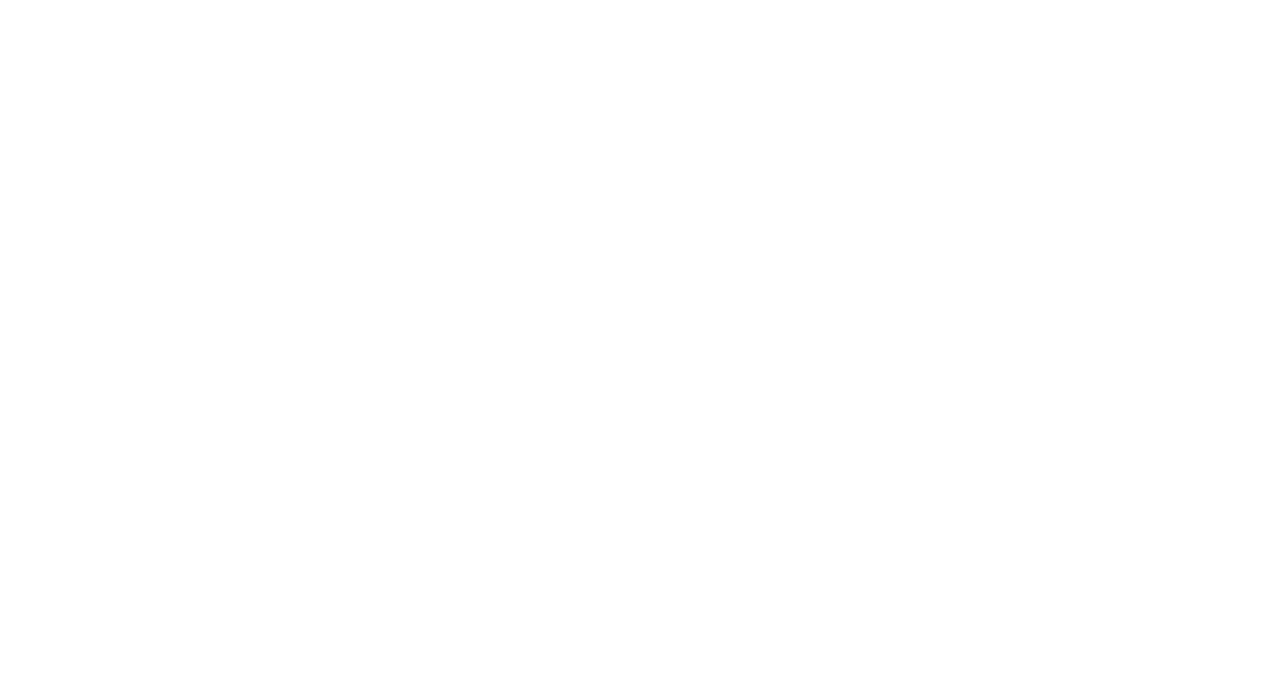
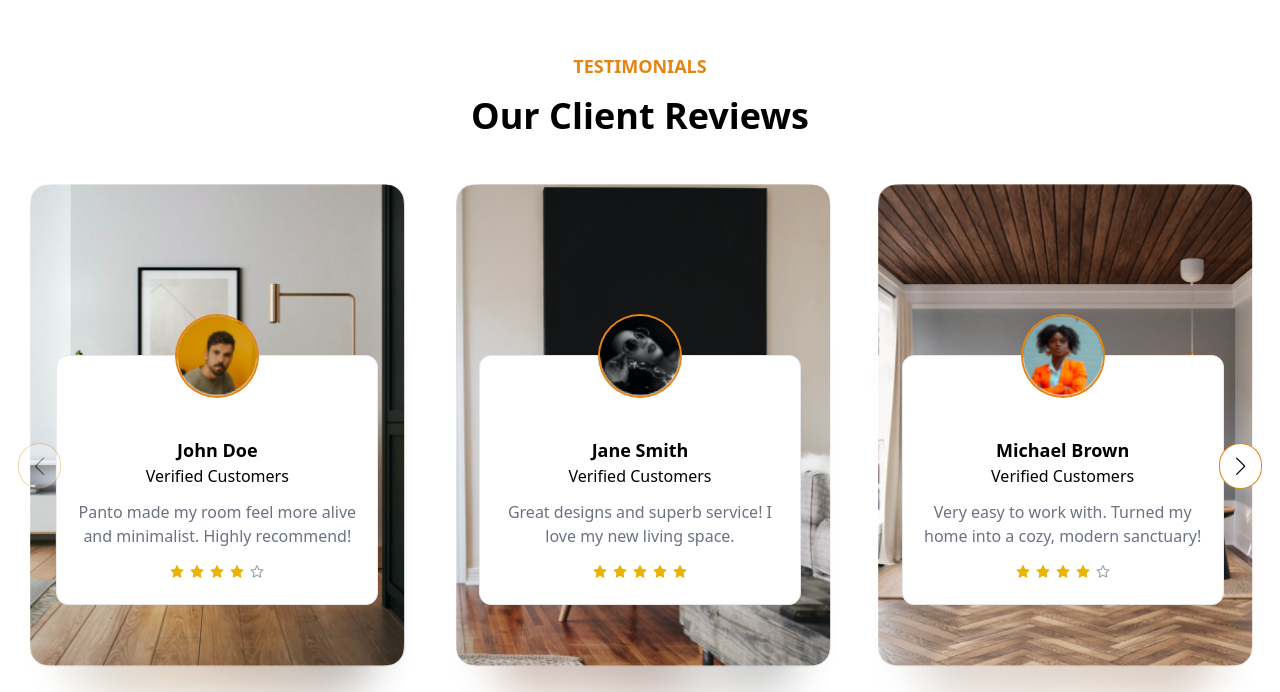
Before and after one commit to PavelRiajul/panto-furniture-landing-page, a React (Vite) app: page / in a window 1280 px wide. Shown: the part 3428-4120 px from the top of the page. Built offline with nearby package versions, Linux system fonts and the light colour scheme.

Commit message:
testimonial section complete

```diff
--- a/package.json
+++ b/package.json
@@ -13,7 +13,8 @@
     "react": "^18.3.1",
     "react-dom": "^18.3.1",
     "react-icons": "^5.4.0",
-    "react-router": "^7.1.1"
+    "react-router": "^7.1.1",
+    "swiper": "^11.2.1"
   },
   "devDependencies": {
     "@eslint/js": "^9.17.0",
--- a/src/index.css
+++ b/src/index.css
@@ -7,3 +7,9 @@
 .section-container{
     @apply container mx-auto max-w-screen-2xl py-6 px-4;
 }
+
+.swiper-button-prev::after,
+.swiper-button-next::after{
+    @apply px-4 py-2 ring-1 ring-primary hover:text-white hover:bg-primary rounded-full
+     text-black bg-white text-lg !important;
+}
--- a/src/pages/home/Home.jsx
+++ b/src/pages/home/Home.jsx
@@ -2,6 +2,7 @@
 import Expriences from "./Expriences"
 import Hero from "./Hero"
 import Materials from "./Materials"
+import Testimonials from "./Testimonials"
 import WhyChoose from "./WhyChoose"
 
 const Home = () => {
@@ -12,6 +13,7 @@
      <Products hedline="Best Selling Product"/>
      <Expriences/>
      <Materials/>
+     <Testimonials/>
     </div>
   )
 }
--- /dev/null
+++ b/src/pages/home/Testimonials.jsx
@@ -0,0 +1,72 @@
+import Rating from "../../components/Rating"
+// Import Swiper React components
+import { Swiper, SwiperSlide } from 'swiper/react';
+
+// Import Swiper styles
+import 'swiper/css';
+import 'swiper/css/pagination';
+import 'swiper/css/navigation';
+
+// import required modules
+import { Pagination } from 'swiper/modules';
+// import required modules
+import { Navigation } from 'swiper/modules';
+import { reviews } from '../../utils/reviews';
+
+const Testimonials = () => {
+  return (
+    <section className="section-container px-8">
+        <div className="text-center mb-12">
+            <h3 className="uppercase text-lg font-semibold text-primary mb-4">Testimonials</h3>
+            <h2 className="capitalize text-4xl font-bold mb-4">Our Client Reviews</h2>
+        </div>
+        {/* review cards */}
+        <Swiper
+        slidesPerView={1}
+        spaceBetween={10}
+        pagination={{
+          clickable: true,
+        }}
+        navigation={true}
+        breakpoints={{
+          640: {
+            slidesPerView: 1,
+            spaceBetween: 20,
+          },
+          768: {
+            slidesPerView: 2,
+            spaceBetween: 40,
+          },
+          1024: {
+            slidesPerView: 3,
+            spaceBetween: 20,
+          },
+        }}
+        modules={[Pagination,Navigation]}
+        className="mySwiper"
+      >
+        {
+            reviews.map((review,index)=> (
+                <SwiperSlide key={index} className='bg-no-repeat bg-cover rounded-lg' style={{backgroundImage: `url(${review.coverImg})`}}>
+                    <div className='md:h-[547px] flex justify-center items-center mb-4'>
+                      <div className='mt-16 mb-5 bg-white border rounded-xl md:w-4/5 w-full p-4 relative'>
+                        <img src={review.image} alt="" className="size-20 absolute left-1/2 -translate-x-1/2 -top-10 ring-2 rounded-full ring-primary object-cover"/>
+                        <div className='mt-16 text-center'>
+                        <h3 className='text-lg font-semibold dark:text-black'>{review.name}</h3>
+                        <p className='mb-3 dark:text-black'>Verified Customers</p>
+                        <p className='text-gray-500 dark:text-black mb-4'>{review.review}</p>
+                        <div className="w-full mx-auto mb-2 flex justify-center items-center text-center">
+                            <Rating rating={review.rating}/>
+                        </div>
+                      </div>
+                      </div>
+                    </div>
+                </SwiperSlide>
+            ))
+        }
+      </Swiper>
+    </section>
+  )
+}
+
+export default Testimonials
--- /dev/null
+++ b/src/utils/reviews.js
@@ -0,0 +1,57 @@
+    import reviewer1 from "../assets/reviewer1.png"
+    import reviewer2 from "../assets/reviewer2.png"
+    import reviewer3 from "../assets/reviewer3.png"
+
+    import testimonialBG1 from "../assets/testimonial1.png"
+    import testimonialBG2 from "../assets/testimonial2.png"
+    import testimonialBG3 from "../assets/testimonial3.png"
+
+
+
+
+    export const reviews = [
+        {
+            name: 'John Doe',
+            review: 'Panto made my room feel more alive and minimalist. Highly recommend!',
+            image: reviewer1,
+            coverImg: testimonialBG1,
+            rating: 4,
+        },
+        {
+            name: 'Jane Smith',
+            review: 'Great designs and superb service! I love my new living space.',
+            image: reviewer2,
+            coverImg: testimonialBG2,
+            rating: 5,
+        },
+        {
+            name: 'Michael Brown',
+            review: 'Very easy to work with. Turned my home into a cozy, modern sanctuary!',
+            image: reviewer3,
+            coverImg: testimonialBG3,
+            rating: 4,
+        },
+        {
+            name: 'Michael Brown',
+            review: 'Very easy to work with. Turned my home into a cozy, modern sanctuary!',
+            image: reviewer1,
+            coverImg: testimonialBG1,
+            rating: 3,
+        },
+        {
+            name: 'Michael Brown',
+            review: 'Very easy to work with. Turned my home into a cozy, modern sanctuary!',
+            image: reviewer2,
+            coverImg: testimonialBG2,
+            rating: 5,
+        },
+        {
+            name: 'Michael Brown',
+            review: 'Very easy to work with. Turned my home into a cozy, modern sanctuary!',
+            image: reviewer3,
+            coverImg: testimonialBG3,
+            rating: 4,
+        },
+
+        // Add more reviews as needed...
+    ];
```
Also changed, not shown: 1 other file (tests, documents, lock files or other folders).
